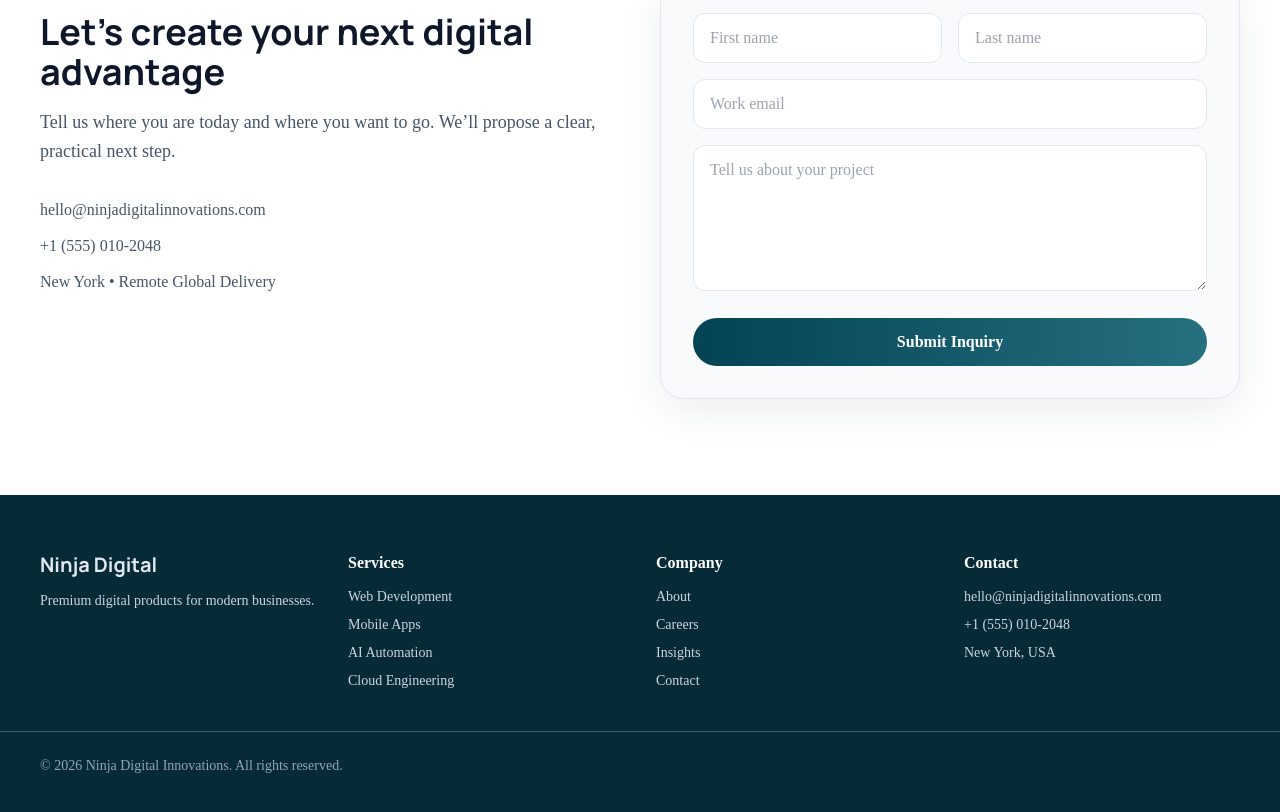
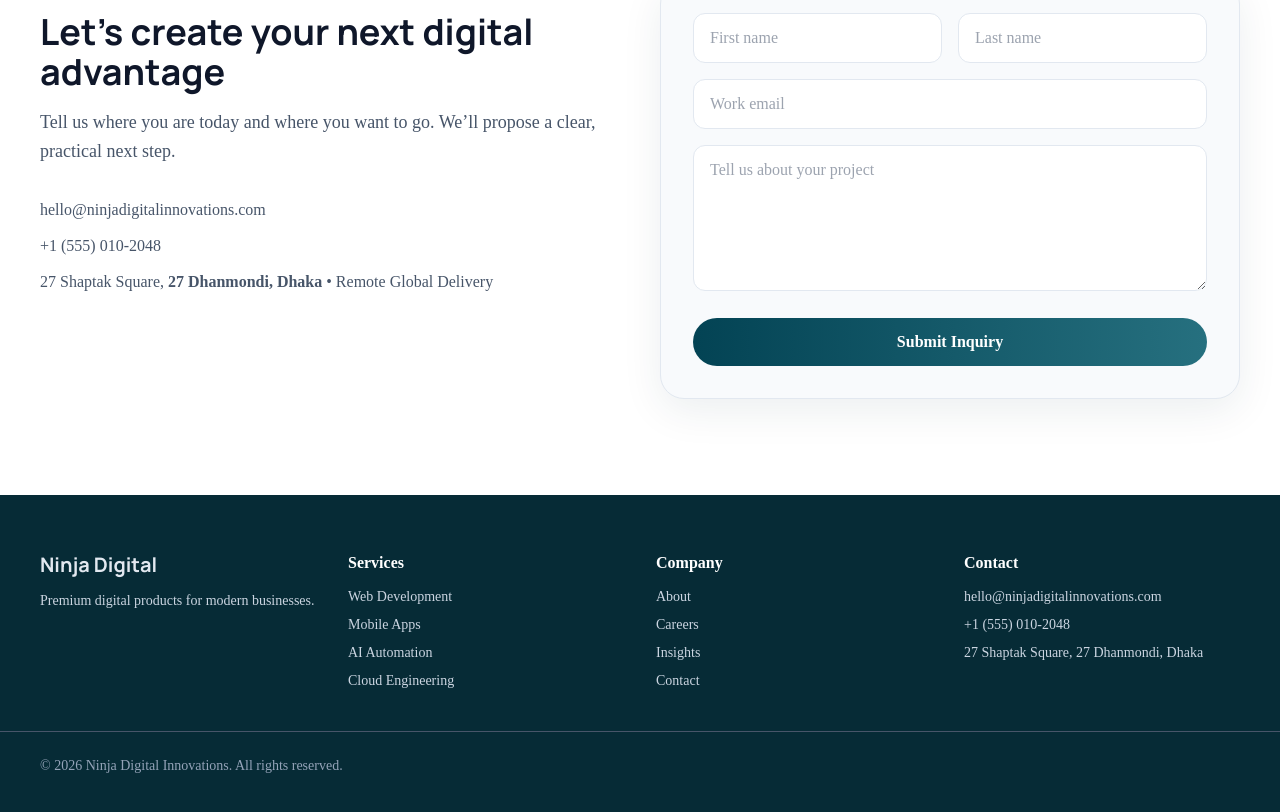
Before and after one commit to masudndiuiux-maker/ninja-digital-innovations, a Next.js app: page / in a window 1280 px wide. Shown: the part 5738-6550 px from the top of the page. Built offline with nearby package versions, Linux system fonts and the light colour scheme.

Commit message:
Update business address to Dhaka

```diff
--- a/components/sections/ContactForm.tsx
+++ b/components/sections/ContactForm.tsx
@@ -23,7 +23,9 @@ export function ContactForm() {
           <div className="mt-8 space-y-3 text-slate-600">
             <p>hello@ninjadigitalinnovations.com</p>
             <p>+1 (555) 010-2048</p>
-            <p>New York • Remote Global Delivery</p>
+            <p>
+              27 Shaptak Square, <strong>27 Dhanmondi, Dhaka</strong> • Remote Global Delivery
+            </p>
           </div>
         </div>
 
--- a/components/sections/Footer.tsx
+++ b/components/sections/Footer.tsx
@@ -3,7 +3,7 @@ import Link from 'next/link';
 const footerLinks = {
   Services: ['Web Development', 'Mobile Apps', 'AI Automation', 'Cloud Engineering'],
   Company: ['About', 'Careers', 'Insights', 'Contact'],
-  Contact: ['hello@ninjadigitalinnovations.com', '+1 (555) 010-2048', 'New York, USA']
+  Contact: ['hello@ninjadigitalinnovations.com', '+1 (555) 010-2048', '27 Shaptak Square, 27 Dhanmondi, Dhaka']
 };
 
 export function Footer() {
```
